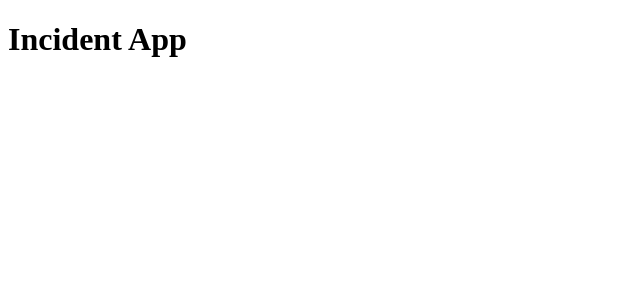
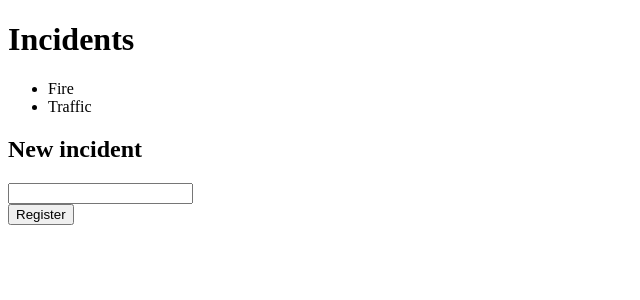
Before and after one commit to jhannes/event-sourced-websockets, a React (Vite) app in the folder frontend/: page / in a window 1280 px wide. Shown: the top 300 px of the page, without its empty margins (0-640 px from the left). Built offline with nearby package versions, Linux system fonts and the light colour scheme.

Commit message:
display incidents in frontend

```diff
--- /dev/null
+++ b/frontend/src/components/app/application.tsx
@@ -0,0 +1,38 @@
+import React, { useEffect, useState } from "react";
+
+interface Incident {
+  title: string;
+}
+
+export function Application() {
+  const [incidents, setIncidents] = useState<Incident[]>([]);
+  useEffect(() => {
+    setTimeout(
+      () => setIncidents([{ title: "Fire" }, { title: "Traffic" }]),
+      2000,
+    );
+  }, []);
+
+  return (
+    <div>
+      <h1>Incidents</h1>
+      <ul>
+        {incidents.map((i, index) => (
+          <li key={index}>{i.title}</li>
+        ))}
+      </ul>
+
+      <h2>New incident</h2>
+      <form>
+        <div>
+          <label>
+            <input />
+          </label>
+        </div>
+        <div>
+          <button>Register</button>
+        </div>
+      </form>
+    </div>
+  );
+}
--- a/frontend/src/main.tsx
+++ b/frontend/src/main.tsx
@@ -1,4 +1,5 @@
 import React from "react";
 import { createRoot } from "react-dom/client";
+import { Application } from "./components/app/application";
 
-createRoot(document.getElementById("app")!).render(<h1>Incident App</h1>);
+createRoot(document.getElementById("app")!).render(<Application />);
```
